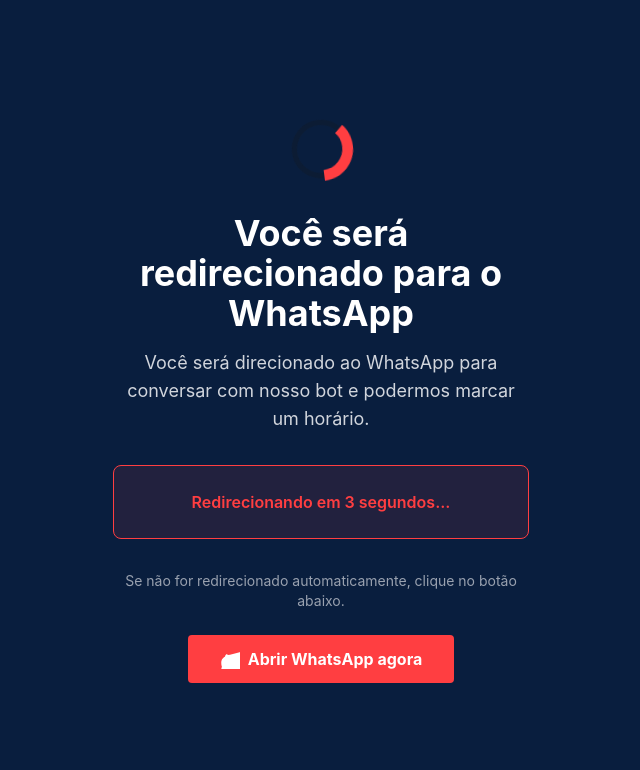
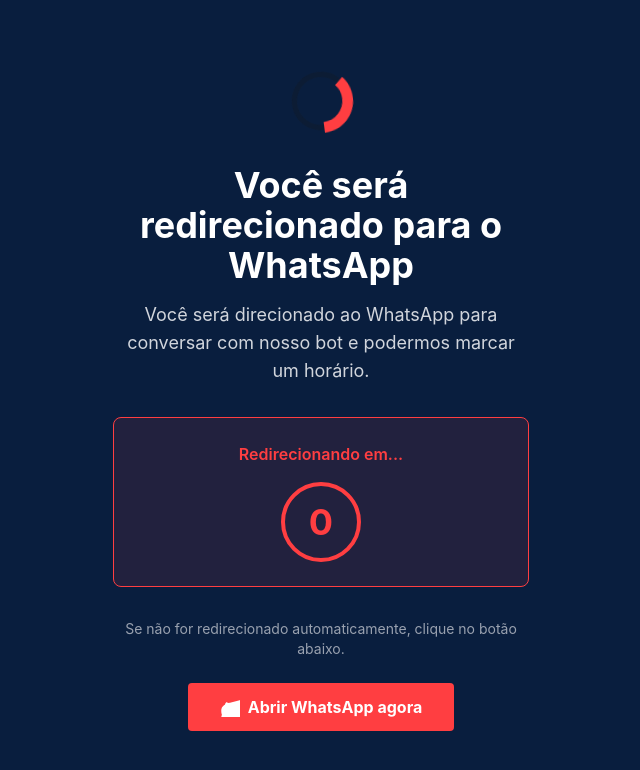
Before and after one commit to efemoreira/guardiao, a Next.js app: page /redirect-whatsapp in a window 1280 px wide. Shown: the top 770 px of the page, without its empty margins (319-959 px from the left). Built offline with nearby package versions, Linux system fonts and the light colour scheme.

Commit message:
feat: adiciona contagem regressiva na página de redirecionamento do WhatsApp

```diff
--- a/src/app/redirect-whatsapp/page.tsx
+++ b/src/app/redirect-whatsapp/page.tsx
@@ -1,6 +1,6 @@
 'use client';
 
-import { useEffect } from 'react';
+import { useEffect, useState } from 'react';
 import { useSearchParams } from 'next/navigation';
 import { generateWhatsAppLink } from '@/lib/utils/utils';
 
@@ -8,17 +8,23 @@ export default function RedirectWhatsApp() {
   const searchParams = useSearchParams();
   const phone = searchParams.get('phone');
   const message = searchParams.get('message');
+  const [countdown, setCountdown] = useState(3);
 
   useEffect(() => {
-    const timer = setTimeout(() => {
+    if (countdown === 0) {
       if (phone) {
         const whatsappLink = generateWhatsAppLink(phone, message || undefined);
         window.location.href = whatsappLink;
       }
-    }, 3000);
+      return;
+    }
+
+    const timer = setTimeout(() => {
+      setCountdown(countdown - 1);
+    }, 1000);
 
     return () => clearTimeout(timer);
-  }, [phone, message]);
+  }, [countdown, phone, message]);
 
   return (
     <div className="min-h-screen flex items-center justify-center bg-secondary">
@@ -57,9 +63,14 @@ export default function RedirectWhatsApp() {
         </p>
 
         <div className="bg-primary/10 border border-primary rounded-lg p-6">
-          <p className="text-primary font-semibold">
-            Redirecionando em 3 segundos...
+          <p className="text-primary font-semibold mb-4">
+            Redirecionando em...
           </p>
+          <div className="flex justify-center">
+            <div className="w-20 h-20 rounded-full border-4 border-primary flex items-center justify-center">
+              <span className="text-4xl font-bold text-primary">{countdown}</span>
+            </div>
+          </div>
         </div>
 
         <p className="text-sm text-gray-400 mt-8">
```
